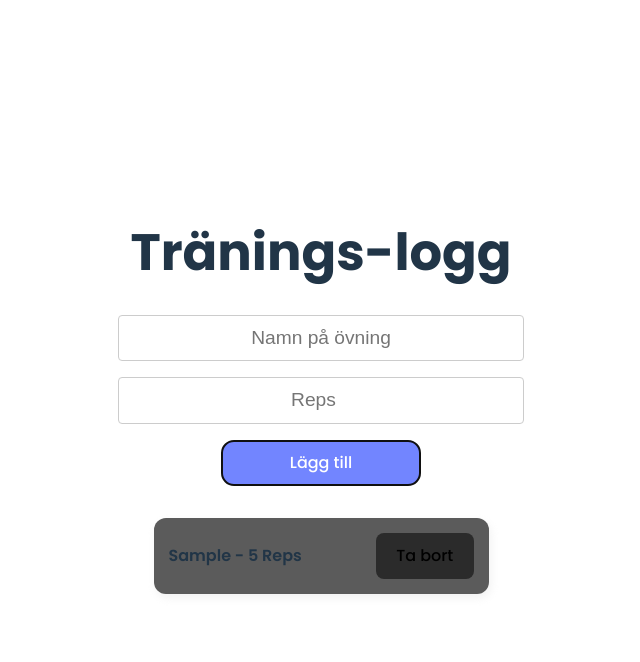
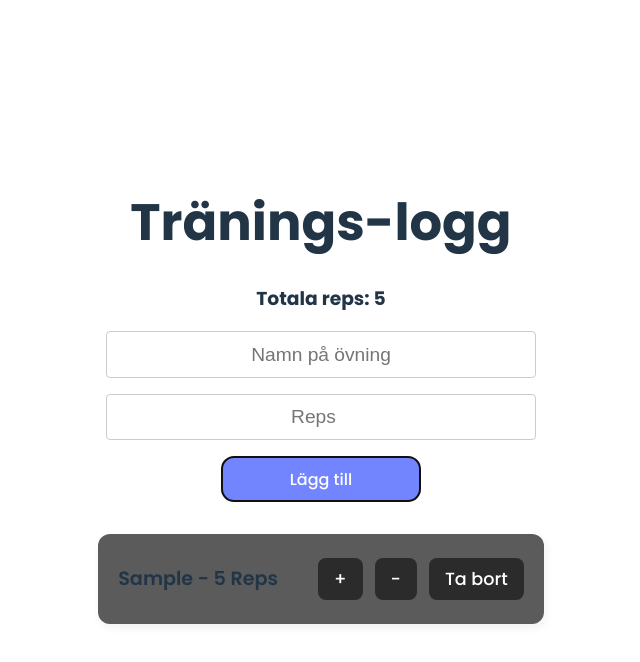
Before and after one commit to VictorSundberg1/workout-app-v2, a React (Vite) app: page / in a window 1280 px wide. Both pictures are taken after typing "Sample", "5" into the empty fields and a click on the button "Lägg till". Shown: the top 662 px of the page, without its empty margins (319-959 px from the left). Built offline with nearby package versions, Linux system fonts and the light colour scheme.

Commit message:
Lagt till öka/minska antal reps och visa upp totala antal reps. mer styling

```diff
--- a/src/App.css
+++ b/src/App.css
@@ -5,42 +5,6 @@
 	padding: 2rem;
 	text-align: center;
 	font-family: 'Poppins', sans-serif;
-}
-
-.logo {
-	height: 6em;
-	padding: 1.5em;
-	will-change: filter;
-	transition: filter 300ms;
-}
-.logo:hover {
-	filter: drop-shadow(0 0 2em #646cffaa);
-}
-.logo.react:hover {
-	filter: drop-shadow(0 0 2em #61dafbaa);
-}
-
-@keyframes logo-spin {
-	from {
-		transform: rotate(0deg);
-	}
-	to {
-		transform: rotate(360deg);
-	}
-}
-
-@media (prefers-reduced-motion: no-preference) {
-	a:nth-of-type(2) .logo {
-		animation: logo-spin infinite 20s linear;
-	}
-}
-
-.card {
-	padding: 2em;
-}
-
-.read-the-docs {
-	color: #888;
 }
 
 .exercise-form {
@@ -73,7 +37,7 @@
 }
 
 .display-list {
-	width: 80%;
+	width: 100%;
 	max-width: 500px;
 	margin: 0 auto;
 	display: flex;
@@ -90,17 +54,32 @@
 	display: flex;
 	justify-content: space-between;
 	align-items: center;
-	padding: 15px;
-	font-size: 1rem;
+	padding: 24px 20px;
+	font-size: 1.2rem;
 	font-weight: 600;
 	border-radius: 12px;
 	background-color: rgb(91, 91, 91);
 	box-shadow: 2px 4px 8px rgba(222, 222, 222, 0.4);
 }
 
+.card-info {
+	flex: 1;
+}
+
+.card-buttons {
+	display: flex;
+	gap: 12px;
+}
+
 .display-list button {
-	/* box-shadow: 2px 4px 8px rgba(222, 222, 222, 0.2); */
 	background-color: #2b2b2b;
+	color: white;
+	border-radius: 8px;
+	font-size: 1.1rem;
+	padding: 8px 16px;
+	border: none;
+	cursor: pointer;
+	transition: 0.2s;
 }
 
 .display-list button:hover {
--- a/src/App.jsx
+++ b/src/App.jsx
@@ -5,21 +5,44 @@ import './App.css';
 
 function App() {
 	const [exercises, setExercises] = useState([]);
+	const totalReps = exercises.reduce((sum, ex) => sum + ex.reps, 0);
 
 	const addExercise = (name, reps) => {
 		// Spred operator (...) används för att skapa en ny array med allt det gamla + det nya för att uppdatera komponenten
-		setExercises([...exercises, { name, reps }]);
+		setExercises([...exercises, { name, reps: Number(reps) }]);
 	};
 
 	const removeExercise = (index) => {
 		setExercises(exercises.filter((_, i) => i !== index));
 	};
 
+	const handleIncrease = (index) => {
+		setExercises(
+			exercises.map((ex, i) =>
+				i === index ? { ...ex, reps: ex.reps + 1 } : ex
+			)
+		);
+	};
+
+	const handleDecrease = (index) => {
+		setExercises(
+			exercises.map((ex, i) =>
+				i === index && ex.reps > 0 ? { ...ex, reps: ex.reps - 1 } : ex
+			)
+		);
+	};
+
 	return (
 		<>
 			<h1>Tränings-logg</h1>
+			<h3>Totala reps: {totalReps}</h3>
 			<InputContainer addExercise={addExercise} />
-			<DisplayContainer exercises={exercises} removeExercise={removeExercise} />
+			<DisplayContainer
+				exercises={exercises}
+				removeExercise={removeExercise}
+				handleIncrease={handleIncrease}
+				handleDecrease={handleDecrease}
+			/>
 		</>
 	);
 }
--- a/src/components/DisplayComponent.jsx
+++ b/src/components/DisplayComponent.jsx
@@ -1,10 +1,21 @@
-function DisplayComponent({ exercises, removeExercise }) {
+function DisplayComponent({
+	exercises,
+	removeExercise,
+	handleDecrease,
+	handleIncrease,
+}) {
 	return (
 		<ul className="display-list">
 			{exercises.map((ex, i) => (
 				<li key={i}>
-					{ex.name} - {ex.reps} Reps
-					<button onClick={() => removeExercise(i)}>Ta bort</button>
+					<span className="cardd-info">
+						{ex.name} - {ex.reps} Reps
+					</span>
+					<span className="card-buttons">
+						<button onClick={() => handleIncrease(i)}>+</button>
+						<button onClick={() => handleDecrease(i)}>-</button>
+						<button onClick={() => removeExercise(i)}>Ta bort</button>
+					</span>
 				</li>
 			))}
 		</ul>
```
